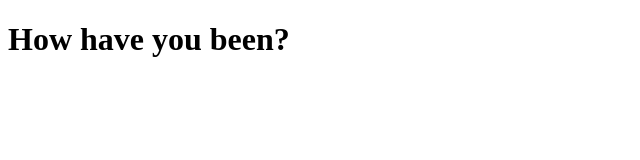
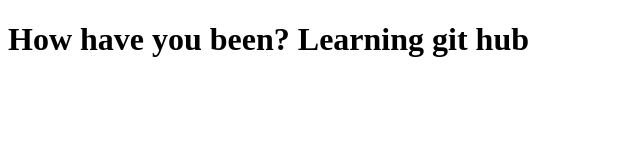
Before and after one commit to piper1234/coursera-test, a plain HTML site: page site/index.html in a window 1280 px wide. Shown: the whole page, without its empty margins (0-640 px from the left). Drawn offline with Linux system fonts and the light colour scheme.

Commit message:
small change

```diff
--- a/site/index.html
+++ b/site/index.html
@@ -4,6 +4,6 @@
 	<title>hey!!</title>
 </head>
 <body>
-<h1>How have you been?</h1>
+<h1>How have you been? Learning git hub</h1>
 </body>
 </html>
```
